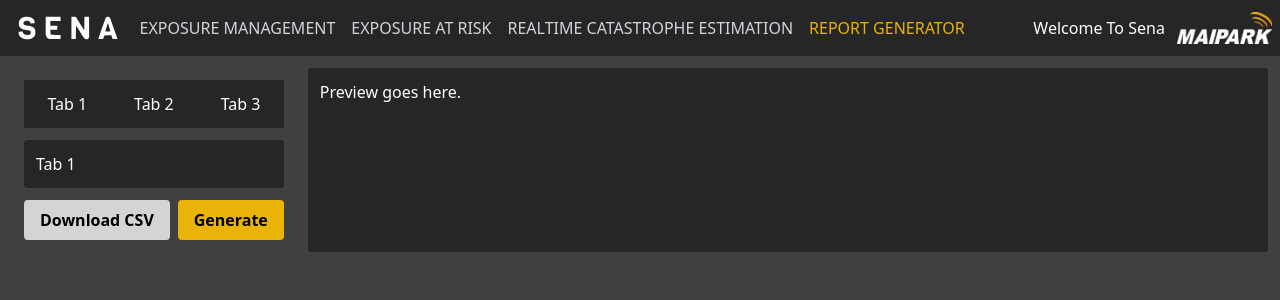
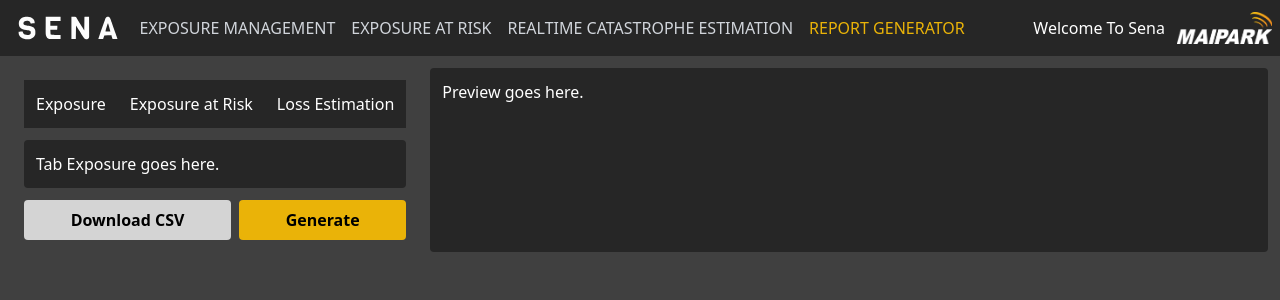
Before and after one commit to asbp/sena-ergen, a Nuxt app: page / in a window 1280 px wide. Shown: the top 300 px of the page. Built offline with nearby package versions, Linux system fonts and the light colour scheme.

Commit message:
change the title of the tabs

```diff
--- a/pages/index.vue
+++ b/pages/index.vue
@@ -4,14 +4,14 @@
     <div class="md:flex md:flex-row flex-col text-white p-3 space-y-3 md:space-x-3 md:space-y-0">
       <div class="w-100 md:p-3">
         <TabView>
-          <TabPage title="Tab 1">
-            Tab 1
+          <TabPage title="Exposure">
+            Tab Exposure goes here.
           </TabPage>
-          <TabPage title="Tab 2">
-            Tab 2
+          <TabPage title="Exposure at Risk">
+            Tab Exposure at Risk goes here.
           </TabPage>
-          <TabPage title="Tab 3">
-            Tab 3
+          <TabPage title="Loss Estimation">
+            Tab Loss Estimation goes here.
           </TabPage>
         </TabView>
         <div class="flex space-x-2 mt-3">
```
